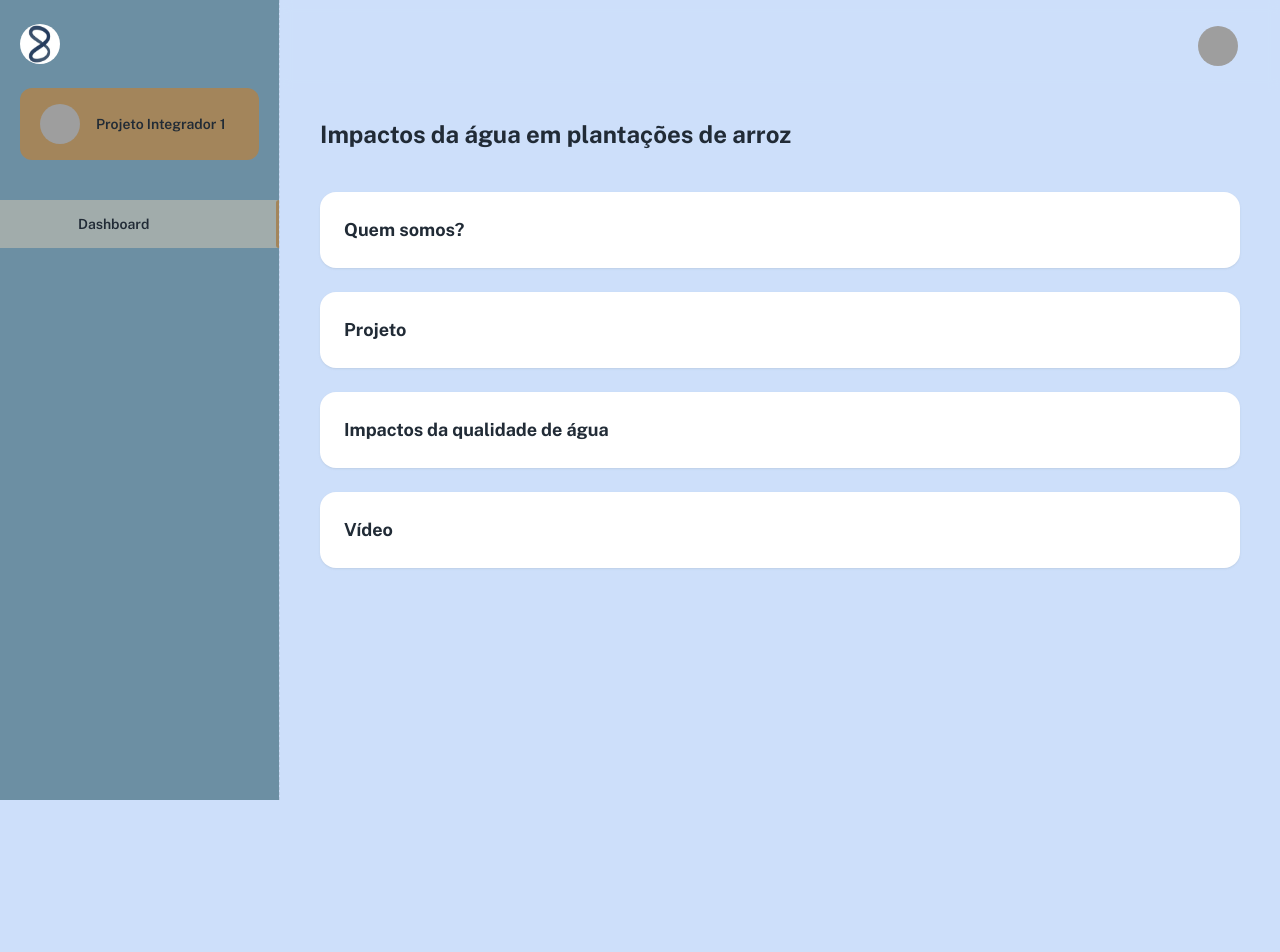
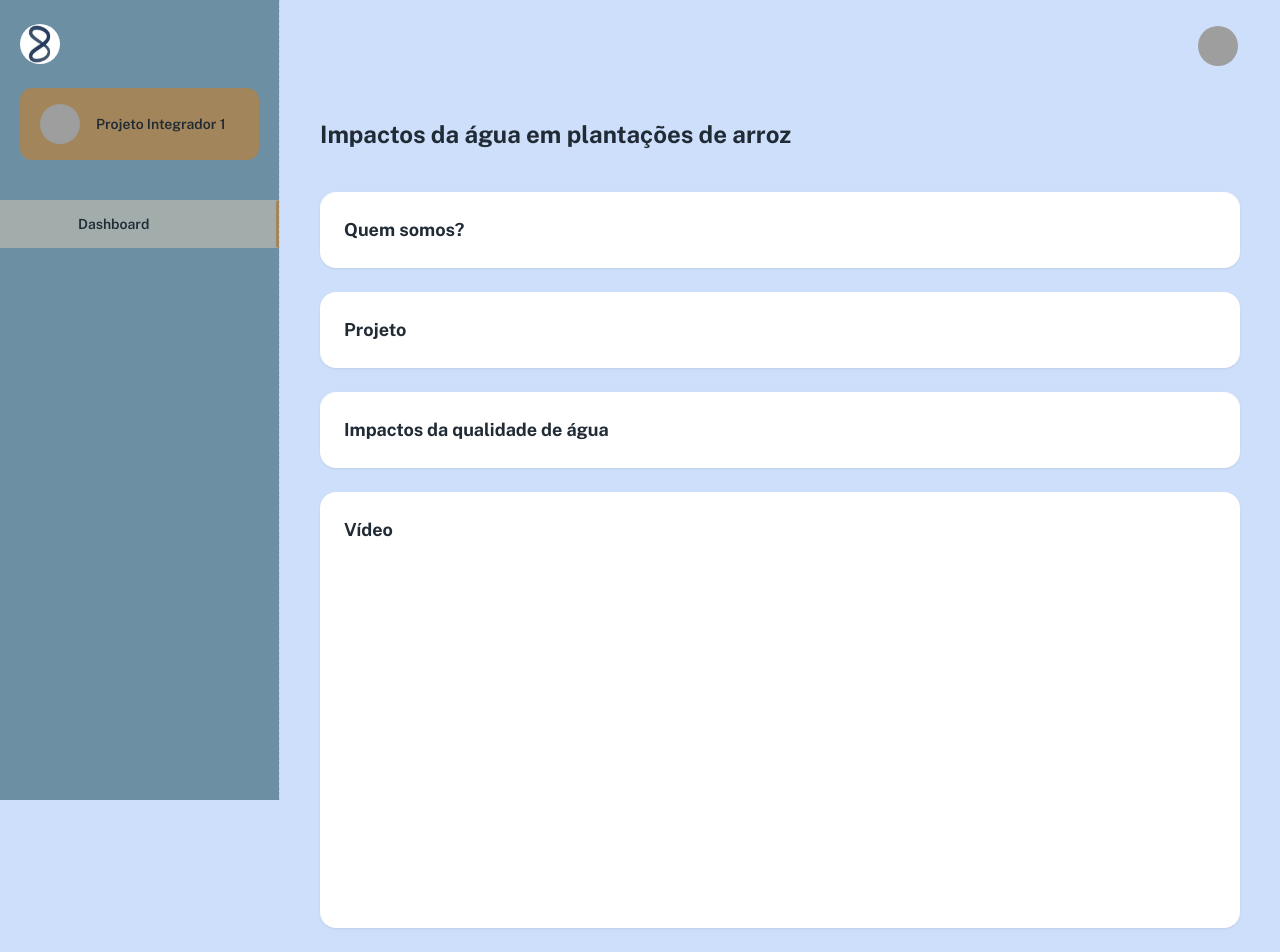
Before and after one commit to augustospru/projeto-integrador, a React (Create React App) app in the folder material-kit-react-main/: page /dashboard in a window 1280 px wide. Shown: the top 952 px of the page. Before the commit the page ends 800 px from the top, so only its background shows below. Built offline with nearby package versions, Linux system fonts and the light colour scheme; grey boxes are pictures that could not be loaded; some icons are missing; a web font is replaced by a local one.

Commit message:
video player

```diff
--- a/material-kit-react-main/package.json
+++ b/material-kit-react-main/package.json
@@ -57,6 +57,7 @@
     "react-apexcharts": "^1.3.9",
     "react-dom": "^17.0.2",
     "react-helmet-async": "^1.2.3",
+    "react-player": "^2.10.0",
     "react-router-dom": "^6.2.1",
     "react-scripts": "^5.0.0",
     "simplebar": "^5.3.6",
--- a/material-kit-react-main/src/pages/DashboardApp.js
+++ b/material-kit-react-main/src/pages/DashboardApp.js
@@ -1,3 +1,5 @@
+import React from 'react';
+import ReactPlayer from 'react-player';
 // material
 import { Box, Grid, Container, Typography, Card, CardHeader } from '@mui/material';
 // components
@@ -34,6 +36,9 @@ export default function DashboardApp() {
           <Grid item xs={12}>
             <Card sx={{ paddingBottom: 3 }}>
               <CardHeader title="Vídeo" />
+              <Grid textAlign="-webkit-center">
+                <ReactPlayer url="https://www.youtube.com/watch?v=ZaYvwn9nBD4" />
+              </Grid>
             </Card>
           </Grid>
         </Grid>
```
Also changed, not shown: 1 other file (tests, documents, lock files or other folders).
